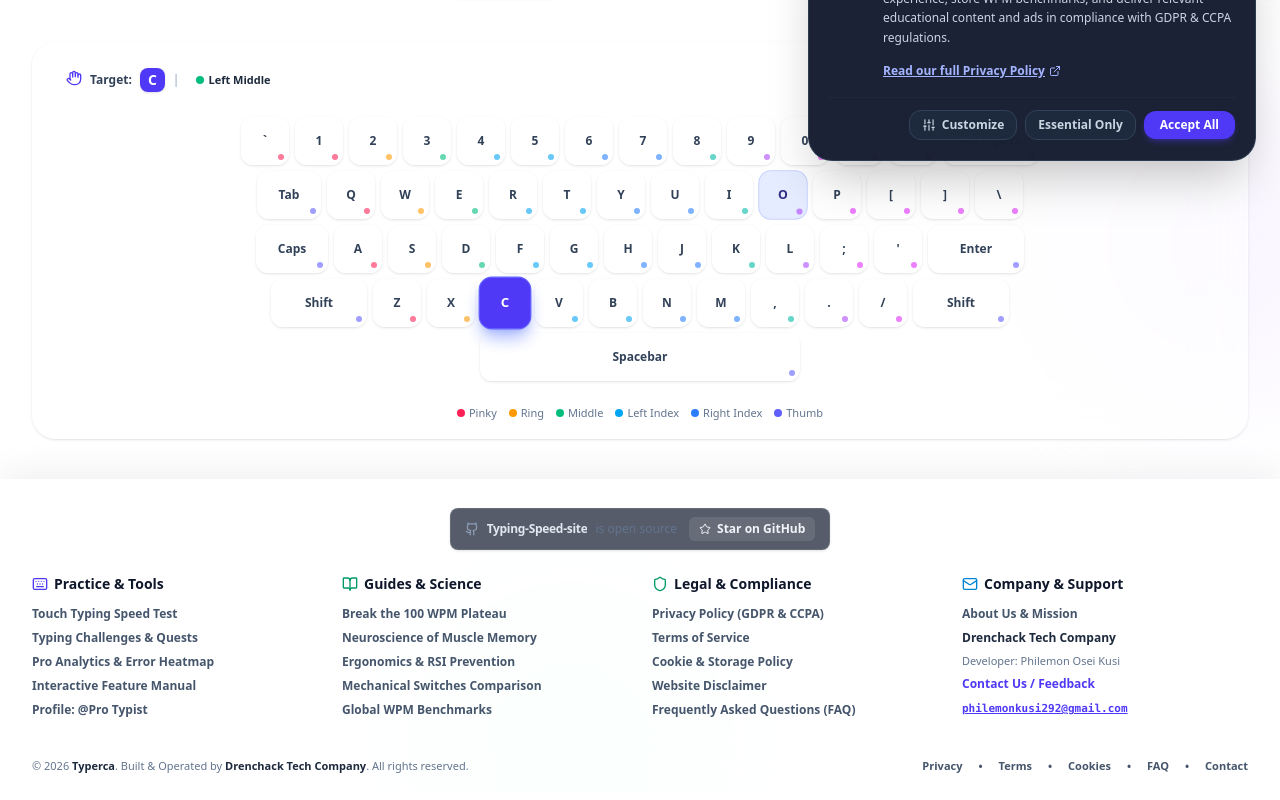
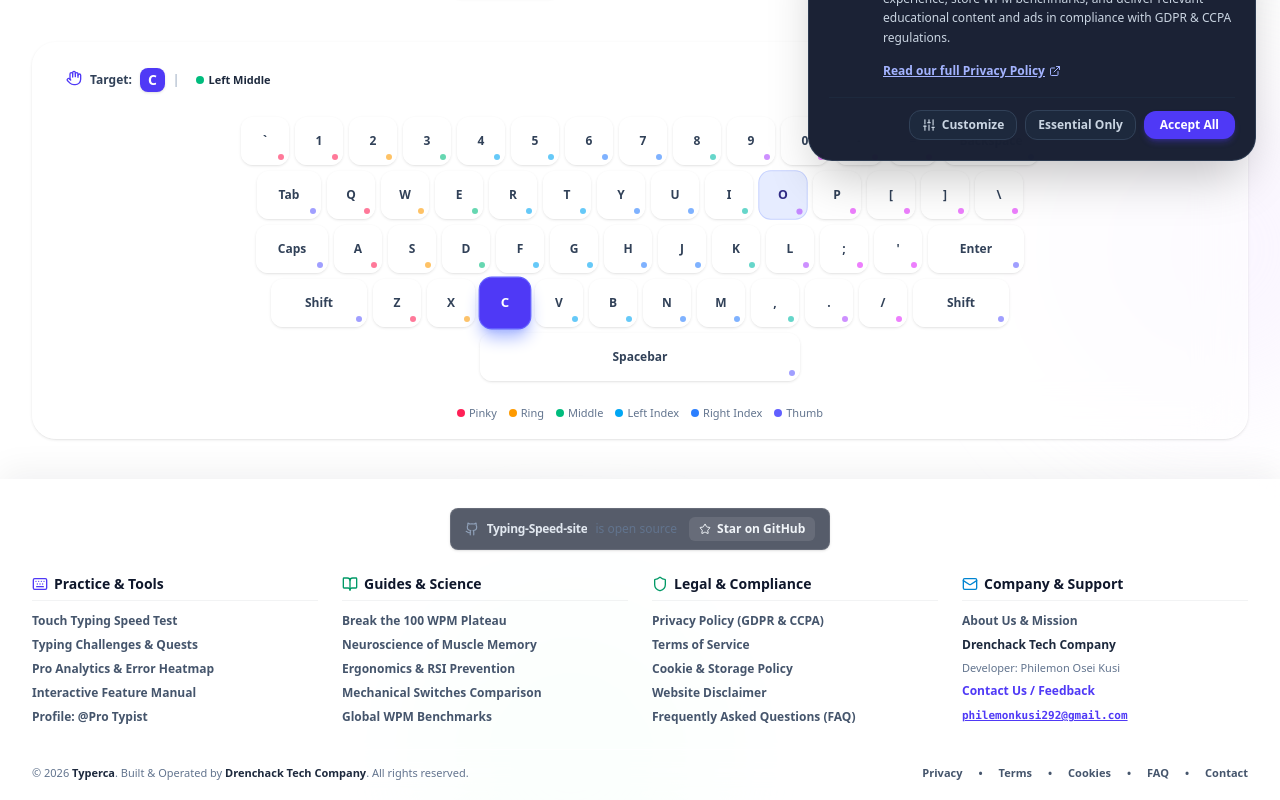
Before and after one commit to Philemon12421/Typing-Speed-site, a React (Vite) app: page / in a window 1280 px wide. Shown: the part 623-1423 px from the top of the page. Built offline with nearby package versions, Linux system fonts and the light colour scheme.

Commit message:
Update Footer.tsx

```diff
--- a/src/components/Footer.tsx
+++ b/src/components/Footer.tsx
@@ -40,7 +40,7 @@ export const Footer: React.FC<FooterProps> = ({
             href="https://github.com/Philemon12421/Typing-Speed-site"
             target="_blank"
             rel="noopener noreferrer"
-            className="shrink-0 px-2.5 py-1 rounded-md bg-white/10 hover:bg-white/15 text-slate-100 font-semibold text-xs flex items-center gap-1.5 transition-colors"
+            className="shrink-0 px-2.5 py-1 rounded-md bg-white/10 hover:bg-white/20 text-slate-100 font-semibold text-xs flex items-center gap-1.5 transition-all hover:-translate-y-0.5"
           >
             <Star className="w-3 h-3" />
             <span>Star on GitHub</span>
@@ -52,7 +52,7 @@ export const Footer: React.FC<FooterProps> = ({
 
           {/* Column 1: Core Tools */}
           <div className="space-y-3 min-w-0">
-            <h4 className="font-extrabold text-slate-900 text-sm flex items-center gap-1.5">
+            <h4 className="font-extrabold text-slate-900 text-sm flex items-center gap-1.5 pb-1.5 border-b border-slate-900/5">
               <Keyboard className="w-4 h-4 text-indigo-600 shrink-0" />
               <span>Practice & Tools</span>
             </h4>
@@ -87,7 +87,7 @@ export const Footer: React.FC<FooterProps> = ({
 
           {/* Column 2: Guides & Articles */}
           <div className="space-y-3 min-w-0">
-            <h4 className="font-extrabold text-slate-900 text-sm flex items-center gap-1.5">
+            <h4 className="font-extrabold text-slate-900 text-sm flex items-center gap-1.5 pb-1.5 border-b border-slate-900/5">
               <BookOpen className="w-4 h-4 text-emerald-600 shrink-0" />
               <span>Guides & Science</span>
             </h4>
@@ -122,7 +122,7 @@ export const Footer: React.FC<FooterProps> = ({
 
           {/* Column 3: Legal & Trust (AdSense Essentials) */}
           <div className="space-y-3 min-w-0">
-            <h4 className="font-extrabold text-slate-900 text-sm flex items-center gap-1.5">
+            <h4 className="font-extrabold text-slate-900 text-sm flex items-center gap-1.5 pb-1.5 border-b border-slate-900/5">
               <Shield className="w-4 h-4 text-emerald-600 shrink-0" />
               <span>Legal & Compliance</span>
             </h4>
@@ -157,7 +157,7 @@ export const Footer: React.FC<FooterProps> = ({
 
           {/* Column 4: Company & Support */}
           <div className="space-y-3 min-w-0">
-            <h4 className="font-extrabold text-slate-900 text-sm flex items-center gap-1.5">
+            <h4 className="font-extrabold text-slate-900 text-sm flex items-center gap-1.5 pb-1.5 border-b border-slate-900/5">
               <Mail className="w-4 h-4 text-sky-600 shrink-0" />
               <span>Company & Support</span>
             </h4>
```
